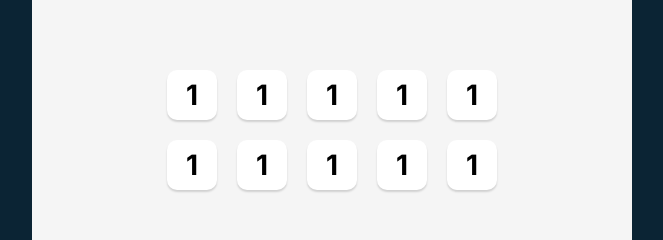
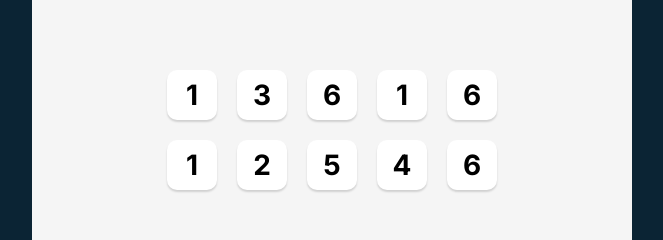
Before and after one commit to jhhh911/Tenzies, a React (Vite) app: page / in a window 1280 px wide. Shown: the part 270-510 px from the top of the page, without its empty margins (308-971 px from the left). Built offline with nearby package versions, Linux system fonts and the light colour scheme.

Commit message:
Rendering random dice numbers

```diff
--- a/src/App.jsx
+++ b/src/App.jsx
@@ -1,19 +1,24 @@
 import Die from "./Die";
+import { useState } from "react";
 
 export default function App() {
+
+function generateAllNewDice() {
+  return new Array(10)
+    .fill(0)
+    .map(() => Math.ceil(Math.random() * 6))
+}
+
+const [randArray, setRandArray] = useState(generateAllNewDice())
+
+const diceNumbers = randArray.map(die => (
+  <Die value={die} />
+))
+
   return (
     <main>
       <div className="dice-container">
-        <Die value={1} />
-        <Die value={1} />
-        <Die value={1} />
-        <Die value={1} />
-        <Die value={1} />
-        <Die value={1} />
-        <Die value={1} />
-        <Die value={1} />
-        <Die value={1} />
-        <Die value={1} />
+        {diceNumbers}
       </div>
     </main>
   );
```
